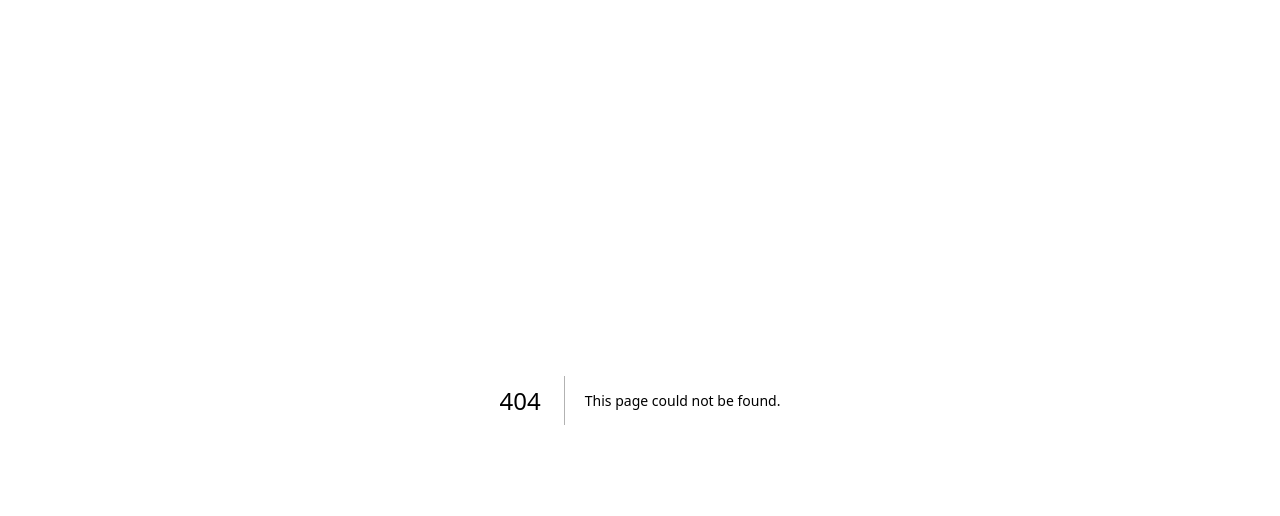
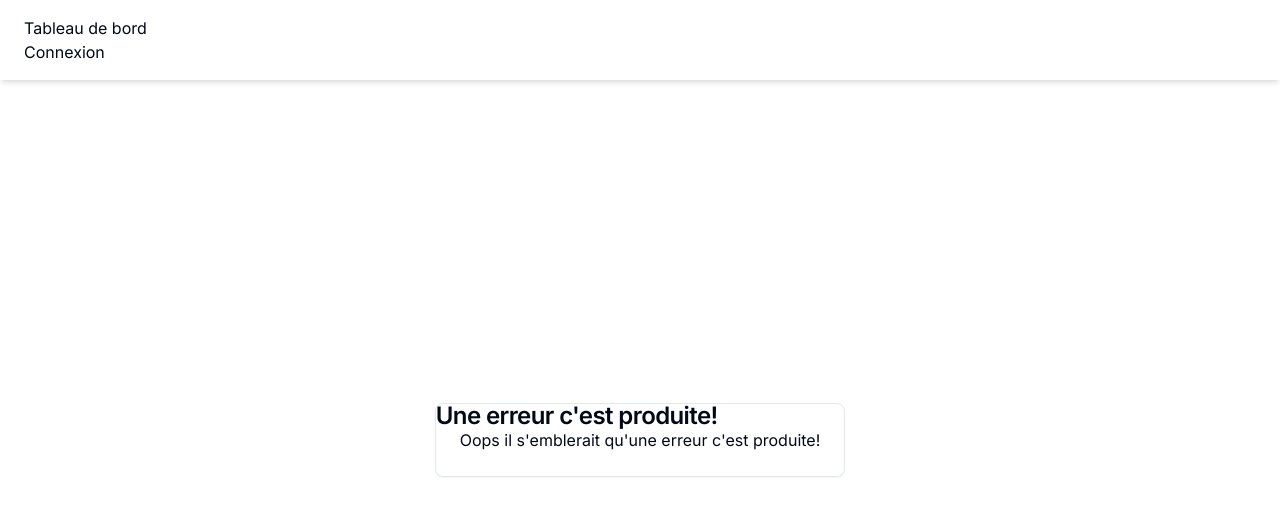
Before and after one commit to Desbiens-Mickael/Test_Eval_App, a Next.js app in the folder next-app/: page /auth/error in a window 1280 px wide. Before the commit this address had no page. Shown: the top 516 px of the page. Built offline with nearby package versions, Linux system fonts and the light colour scheme; no server answers.

Commit message:
fix problème de redirection url avec Google OAuth2

```diff
--- a/next-app/auth.config.ts
+++ b/next-app/auth.config.ts
@@ -1,7 +1,7 @@
 import CredentialsProvider from "next-auth/providers/credentials";
 import Google from "next-auth/providers/google";
 
-import { getUserByEmail } from "@/data/user-data";
+import { UpdateUser, getUserByEmail } from "@/data/user-data";
 import { verifyPassword } from "@/lib/hash-password";
 import { loginFormSchema } from "@/schema/shema-zod";
 import type { NextAuthConfig } from "next-auth";
@@ -23,10 +23,13 @@ declare module "next-auth/jwt" {
 }
 
 export default {
+  pages: {
+    signIn: "/auth/login",
+    error: "/auth/error",
+  },
   providers: [
     CredentialsProvider({
       async authorize(credentials) {
-        console.log(credentials);
         const isCredentialsValide = loginFormSchema.safeParse(credentials);
 
         if (isCredentialsValide.success) {
@@ -64,7 +67,9 @@ export default {
       };
     },
   },
-  pages: {
-    signIn: "/auth/login",
+  events: {
+    async linkAccount({ user }) {
+      await UpdateUser(user.id, { emailVerified: new Date() });
+    },
   },
 } satisfies NextAuthConfig;
--- a/next-app/src/actions/login.ts
+++ b/next-app/src/actions/login.ts
@@ -11,7 +11,6 @@ const login = async (credentials: z.infer<typeof loginFormSchema>) => {
   if (!isCredentialsValide.success) return { error: "Données non valide!" };
 
   const { email, password } = isCredentialsValide.data;
-  console.log(email, password);
   try {
     await signIn("credentials", {
       email,
--- a/next-app/src/actions/register.ts
+++ b/next-app/src/actions/register.ts
@@ -1,5 +1,6 @@
 "use server";
 
+import { createUser } from "@/data/user-data";
 import prisma from "@/lib/db";
 import { hashPassword } from "@/lib/hash-password";
 import { loginFormSchema } from "@/schema/shema-zod";
@@ -12,7 +13,7 @@ const createNewUser = async ({ email, password }: z.infer<typeof loginFormSchema
 
   try {
     const hashedPassword = await hashPassword(password);
-    await prisma.user.create({ data: { email, password: hashedPassword } });
+    await createUser({ email, hashedPassword });
     return { success: "compte créer avec succes !" };
   } catch (err) {
     return { error: "Une erreur c'est produite !" };
--- /dev/null
+++ b/next-app/src/app/(client)/auth/error/page.tsx
@@ -0,0 +1,16 @@
+"use client";
+
+import { Card, CardContent, CardTitle } from "@/components/ui/card";
+
+export default function AuthErrorPage() {
+  return (
+    <div className="w-full h-full flex flex-col justify-center items-center">
+      <Card>
+        <CardTitle>{"Une erreur c'est produite!"}</CardTitle>
+        <CardContent>
+          <p>{"Oops il s'emblerait qu'une erreur c'est produite!"}</p>
+        </CardContent>
+      </Card>
+    </div>
+  );
+}
--- a/next-app/src/app/(client)/auth/login/page.tsx
+++ b/next-app/src/app/(client)/auth/login/page.tsx
@@ -1,21 +1,34 @@
 "use client";
 
 import FormLogin from "@/components/auth/form-login";
-import GoogleSIgninButton from "@/components/auth/google-signin-button";
+import GoogleSIgnInButton from "@/components/auth/google-signin-button";
 import { Separator } from "@/components/ui/separator";
 import Image from "next/image";
+import { useSearchParams } from "next/navigation";
+import { useEffect, useState } from "react";
+import { toast } from "sonner";
 
 export default function LoginPage() {
+  const [error, setError] = useState<string>("");
+  const urlError = useSearchParams().get("error") === "OAuthAccountNotLinked" ? "Action impossible avec cet email." : "";
+
+  useEffect(() => {
+    if (urlError) {
+      setError(urlError);
+      toast.error(error);
+    }
+  }, [urlError, error]);
+
   return (
     <div className="lg:h-full w-full flex flex-col justify-center items-center md:p-16">
-      <div className="overflow-hidden w-full h-auto max-w-[1350px] flex-col items-center justify-center bg-background border shadow-md md:w-[80%] lg:w-full lg:h-[650px] lg:grid lg:grid-cols-2 lg:px-0 lg:rounded-lg">
+      <div className="overflow-hidden w-full h-auto max-w-[1350px] flex-col items-center justify-center bg-background border shadow-md md:w-[80%] lg:w-full lg:min-h-[650px] lg:grid lg:grid-cols-2 lg:px-0 lg:rounded-lg">
         <div className="relative min-h-[400px] lg:h-full w-full">
           <Image src={"/assets/images/register.webp"} fill alt="register" priority className="w-auto h-full" />
         </div>
         <div className="py-8 px-4 w-full flex flex-col justify-center items-center gap-8">
           <div className="w-full xl:w-[80%] space-y-4">
             <h1 className="text-4xl text-foreground font-bold text-center">Connexion</h1>
-            <p className="text-sm text-center">Entrez votre email et un mot de passe ci-dessous pour créer votre compte</p>
+            <p className="text-sm text-center">Entrez votre email et votre mot de passe ci-dessous pour vous connecter</p>
           </div>
           <FormLogin />
           <div className="w-full xl:w-[80%] flex items-center gap-4">
@@ -23,7 +36,7 @@ export default function LoginPage() {
             <p className="w-full text-center text-xs uppercase">ou continuer avec</p>
             <Separator className="shrink" />
           </div>
-          <GoogleSIgninButton />
+          <GoogleSIgnInButton />
         </div>
       </div>
     </div>
--- a/next-app/src/app/(client)/auth/register/page.tsx
+++ b/next-app/src/app/(client)/auth/register/page.tsx
@@ -6,7 +6,7 @@ import Image from "next/image";
 export default function RegisterPage() {
   return (
     <div className="lg:h-full w-full flex flex-col justify-center items-center md:p-16">
-      <div className="overflow-hidden w-full h-auto max-w-[1350px] flex-col items-center justify-center bg-background border shadow-md md:w-[80%] lg:w-full lg:h-[650px] lg:grid lg:grid-cols-2 lg:px-0 lg:rounded-lg">
+      <div className="overflow-hidden w-full h-auto max-w-[1350px] flex-col items-center justify-center bg-background border shadow-md md:w-[80%] lg:w-full lg:min-h-[650px] lg:grid lg:grid-cols-2 lg:px-0 lg:rounded-lg">
         <div className="relative min-h-[400px] lg:h-full w-full">
           <Image src={"/assets/images/register.webp"} fill alt="register" priority className="w-auto h-full" />
         </div>
--- a/next-app/src/components/auth/google-signin-button.tsx
+++ b/next-app/src/components/auth/google-signin-button.tsx
@@ -1,3 +1,5 @@
+"user client";
+
 import { Button } from "@/components/ui/button";
 import { cn } from "@/lib/utils";
 import { signIn } from "next-auth/react";
@@ -7,7 +9,7 @@ interface GoogleSIgninButtonProps {
   className?: string;
 }
 
-export default function GoogleSIgninButton({ className }: GoogleSIgninButtonProps) {
+export default function GoogleSIgnInButton({ className }: GoogleSIgninButtonProps) {
   return (
     <Button className={cn("w-full xl:w-[80%] bg-slate-50 border shadow hover:bg-slate-100", className)} onClick={async () => await signIn("google")}>
       <Image src={"/assets/images/google.svg"} width={80} height={30} alt="icone google" className="w-[85px] h-auto" />
--- /dev/null
+++ b/next-app/src/components/ui/card.tsx
@@ -0,0 +1,79 @@
+import * as React from "react"
+
+import { cn } from "@/lib/utils"
+
+const Card = React.forwardRef<
+  HTMLDivElement,
+  React.HTMLAttributes<HTMLDivElement>
+>(({ className, ...props }, ref) => (
+  <div
+    ref={ref}
+    className={cn(
+      "rounded-lg border bg-card text-card-foreground shadow-sm",
+      className
+    )}
+    {...props}
+  />
+))
+Card.displayName = "Card"
+
+const CardHeader = React.forwardRef<
+  HTMLDivElement,
+  React.HTMLAttributes<HTMLDivElement>
+>(({ className, ...props }, ref) => (
+  <div
+    ref={ref}
+    className={cn("flex flex-col space-y-1.5 p-6", className)}
+    {...props}
+  />
+))
+CardHeader.displayName = "CardHeader"
+
+const CardTitle = React.forwardRef<
+  HTMLParagraphElement,
+  React.HTMLAttributes<HTMLHeadingElement>
+>(({ className, ...props }, ref) => (
+  <h3
+    ref={ref}
+    className={cn(
+      "text-2xl font-semibold leading-none tracking-tight",
+      className
+    )}
+    {...props}
+  />
+))
+CardTitle.displayName = "CardTitle"
+
+const CardDescription = React.forwardRef<
+  HTMLParagraphElement,
+  React.HTMLAttributes<HTMLParagraphElement>
+>(({ className, ...props }, ref) => (
+  <p
+    ref={ref}
+    className={cn("text-sm text-muted-foreground", className)}
+    {...props}
+  />
+))
+CardDescription.displayName = "CardDescription"
+
+const CardContent = React.forwardRef<
+  HTMLDivElement,
+  React.HTMLAttributes<HTMLDivElement>
+>(({ className, ...props }, ref) => (
+  <div ref={ref} className={cn("p-6 pt-0", className)} {...props} />
+))
+CardContent.displayName = "CardContent"
+
+const CardFooter = React.forwardRef<
+  HTMLDivElement,
+  React.HTMLAttributes<HTMLDivElement>
+>(({ className, ...props }, ref) => (
+  <div
+    ref={ref}
+    className={cn("flex items-center p-6 pt-0", className)}
+    {...props}
+  />
+))
+CardFooter.displayName = "CardFooter"
+
+export { Card, CardHeader, CardFooter, CardTitle, CardDescription, CardContent }
--- a/next-app/src/data/user-data.ts
+++ b/next-app/src/data/user-data.ts
@@ -1,5 +1,17 @@
 import prisma from "@/lib/db";
+
+export const createUser = async ({ email, hashedPassword }: { email: string; hashedPassword: string }) => {
+  return await prisma.user.create({ data: { email, password: hashedPassword } });
+};
+
+export const getUserById = async (id: string) => {
+  return await prisma.user.findUnique({ where: { id } });
+};
 
 export const getUserByEmail = async (email: string) => {
   return await prisma.user.findUnique({ where: { email } });
 };
+
+export const UpdateUser = async (id: string | undefined, data: object) => {
+  return await prisma.user.update({ where: { id: id }, data: { ...data } });
+};
--- a/next-app/src/middleware.ts
+++ b/next-app/src/middleware.ts
@@ -6,8 +6,17 @@ const { auth } = NextAuth(authConfig);
 
 export default auth((req) => {
   const { nextUrl } = req;
+  const params = req.nextUrl.search;
+
+  const fixUrl = ["/api/auth/auth/login", "/api/auth/auth/error"];
+
   if (req.nextUrl.pathname.match("^/admin") && req.auth?.user?.role !== "ADMIN") return NextResponse.redirect(new URL("/", nextUrl));
   if (req.nextUrl.pathname.match("^/auth") && req.auth?.user) return NextResponse.redirect(new URL("/", nextUrl));
+
+  if (fixUrl.includes(req.nextUrl.pathname)) {
+    const redirectUrl = `${req.nextUrl.pathname.replace("/api/auth", "")}${params}`;
+    return NextResponse.redirect(new URL(redirectUrl, nextUrl));
+  }
 });
 
 export const config = {
```
